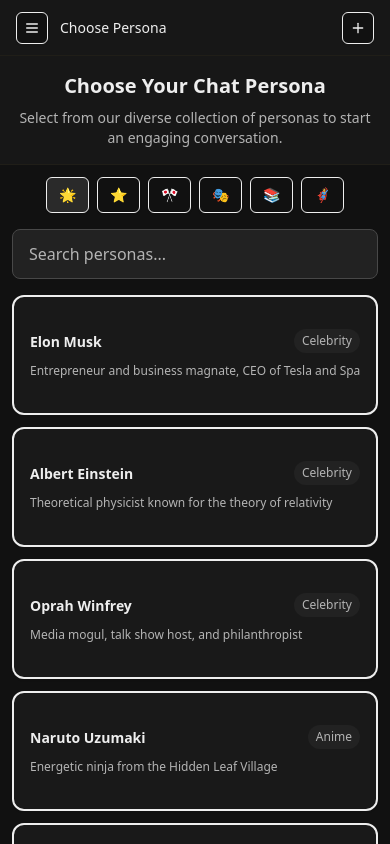
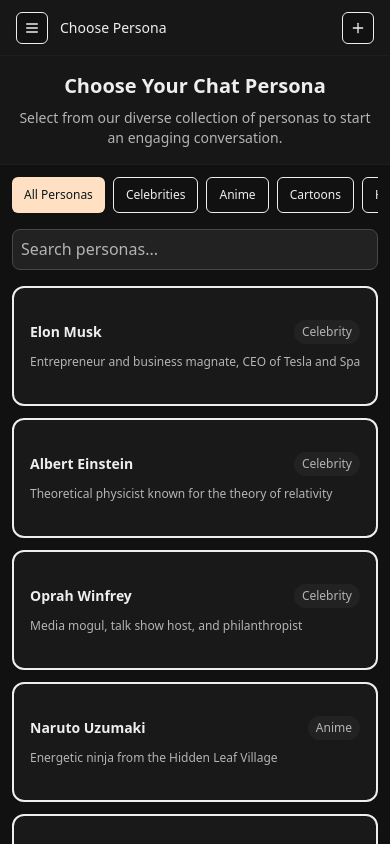
Before and after one commit to b0llu/persona-chat, a React (Vite) app: page /chat/1751464828000 in a window 390 px wide. Built offline with nearby package versions, Linux system fonts and the light colour scheme; no server answers; sample sign-in values are in the browser's storage.

Commit message:
Refine PersonaSelector UI and remove mobile scrollbar styles
Updated PersonaSelector to improve category button styling, remove emojis, and enhance layout responsiveness. Also removed custom mobile-friendly scrollbar styles from index.css for a cleaner appearance.

```diff
--- a/src/components/PersonaSelector.tsx
+++ b/src/components/PersonaSelector.tsx
@@ -124,12 +124,12 @@
 ];
 
 const CATEGORIES = [
-  { id: 'all', name: 'All Personas', emoji: '🌟' },
-  { id: 'celebrity', name: 'Celebrities', emoji: '⭐' },
-  { id: 'anime', name: 'Anime', emoji: '🎌' },
-  { id: 'cartoon', name: 'Cartoons', emoji: '🎭' },
-  { id: 'historical', name: 'Historical', emoji: '📚' },
-  { id: 'fictional', name: 'Fictional', emoji: '🦸' },
+  { id: 'all', name: 'All Personas' },
+  { id: 'celebrity', name: 'Celebrities' },
+  { id: 'anime', name: 'Anime' },
+  { id: 'cartoon', name: 'Cartoons' },
+  { id: 'historical', name: 'Historical' },
+  { id: 'fictional', name: 'Fictional' },
 ];
 
 const PersonaSelector = ({ onPersonaSelect }: PersonaSelectorProps) => {
@@ -158,32 +158,31 @@
       {/* Content */}
       <div className="flex-1 overflow-y-auto p-3 sm:p-6 space-y-4 sm:space-y-6">
 
-      <div className="flex flex-col gap-4">
-        <div className="flex flex-wrap gap-2 justify-center sm:justify-start">
+      <div className="flex flex-col lg:flex-row gap-4 lg:items-center lg:justify-between">
+        <div className="flex gap-2 overflow-x-auto">
           {CATEGORIES.map((category) => (
             <Button
               key={category.id}
               onClick={() => setSelectedCategory(category.id)}
-              variant="outline"
-              className={`flex items-center gap-1 sm:gap-2 text-xs sm:text-sm px-3 py-2 h-9 ${
+              variant={selectedCategory === category.id ? "default" : "outline"}
+              className={`flex items-center gap-1 sm:gap-2 text-xs sm:text-sm px-3 py-2 h-9 transition-all duration-200 ${
                 selectedCategory === category.id
-                  ? 'bg-accent text-accent-foreground'
-                  : ''
+                  ? 'bg-primary text-primary-foreground border-primary shadow-sm hover:bg-primary/90'
+                  : 'hover:bg-accent hover:text-accent-foreground'
               }`}
             >
-              <span className="text-sm">{category.emoji}</span>
-              <span className="hidden sm:inline">{category.name}</span>
+              <span className="">{category.name}</span>
             </Button>
           ))}
         </div>
 
-        <div className="w-full">
+        <div className="w-full lg:w-auto lg:min-w-64">
           <input
             type="text"
             placeholder="Search personas..."
             value={searchTerm}
             onChange={(e) => setSearchTerm(e.target.value)}
-            className="w-full px-4 py-3 bg-muted border border-input rounded-lg text-foreground placeholder:text-muted-foreground focus:outline-none focus:ring-2 focus:ring-ring focus:border-transparent text-base"
+            className="w-full px-2 py-2 bg-muted border border-input rounded-lg text-sm placeholder:text-muted-foreground focus:outline-none focus:ring-2 focus:ring-ring focus:border-transparent text-foreground"
           />
         </div>
       </div>
--- a/src/index.css
+++ b/src/index.css
@@ -231,19 +231,3 @@
       outline-offset: 2px;
     }
   }
-
-  /* Mobile-friendly scrollbars */
-  @media (max-width: 768px) {
-    ::-webkit-scrollbar {
-      width: 4px;
-    }
-
-    ::-webkit-scrollbar-track {
-      background: transparent;
-    }
-
-    ::-webkit-scrollbar-thumb {
-      background: var(--muted-foreground);
-      border-radius: 2px;
-    }
-  }
```
